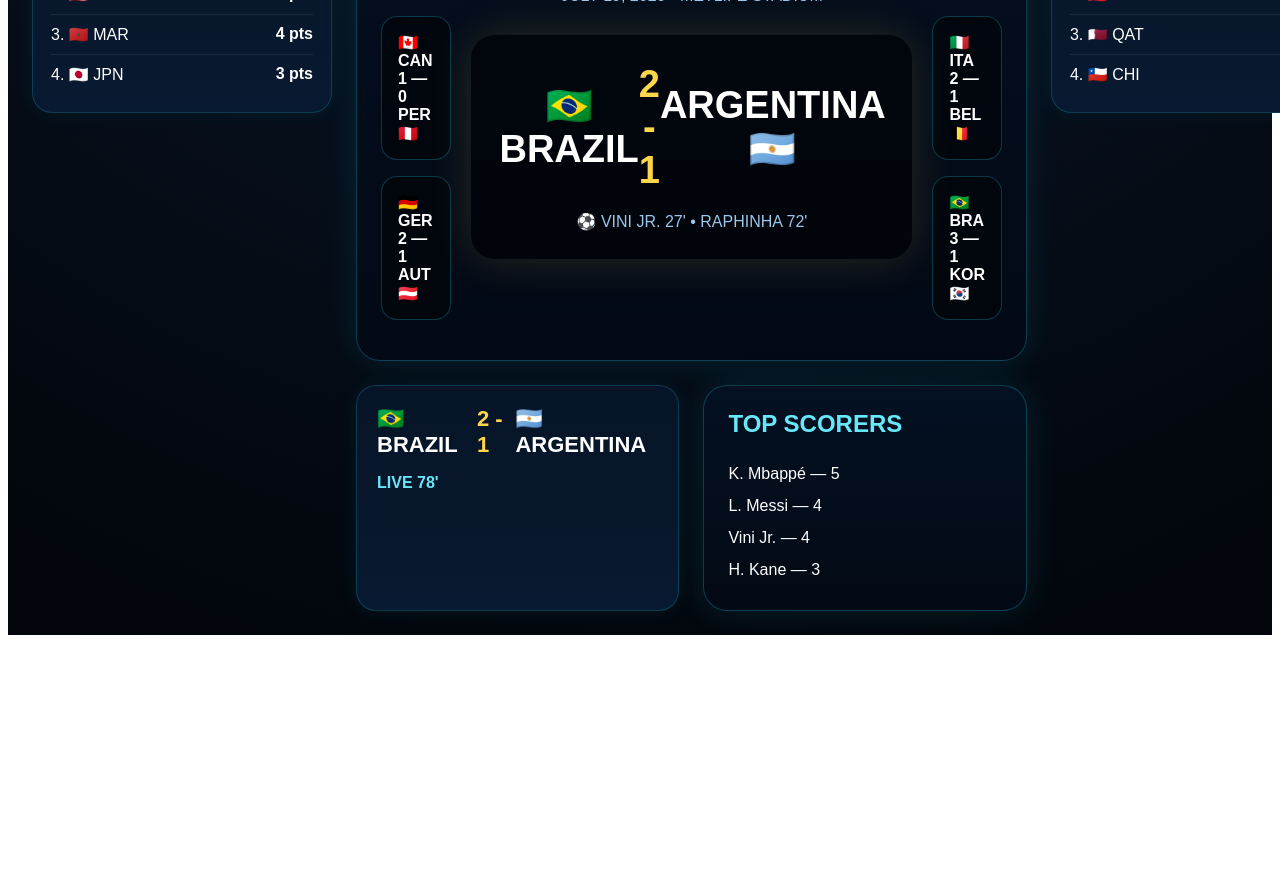
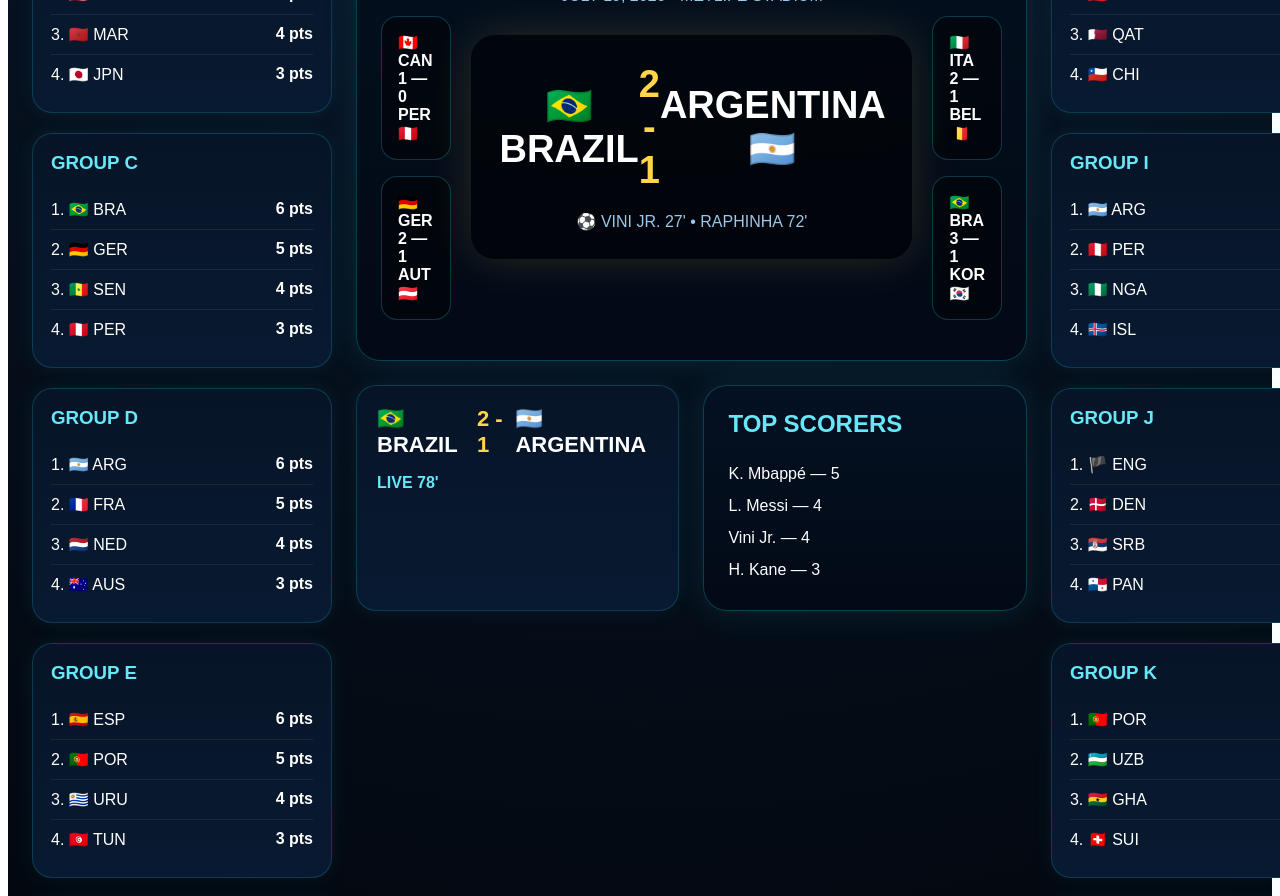
Before and after one commit to paulsmith27528/worldcup-liveboard, a Next.js app: page / in a window 1280 px wide. Shown: the part 600-1496 px from the top of the page. Before the commit the page ends 1243 px from the top, so only its background shows below. Built offline with nearby package versions, Linux system fonts and the light colour scheme.

Commit message:
Update index.tsx

```diff
--- a/pages/index.tsx
+++ b/pages/index.tsx
@@ -5,11 +5,19 @@
 const leftGroups = [
   { title: "GROUP A", teams: [{ name: "MEX", points: 6, flag: "🇲🇽" }, { name: "CAN", points: 5, flag: "🇨🇦" }, { name: "KOR", points: 4, flag: "🇰🇷" }, { name: "SWE", points: 3, flag: "🇸🇪" }] },
   { title: "GROUP B", teams: [{ name: "ENG", points: 6, flag: "🏴" }, { name: "USA", points: 5, flag: "🇺🇸" }, { name: "MAR", points: 4, flag: "🇲🇦" }, { name: "JPN", points: 3, flag: "🇯🇵" }] },
+  { title: "GROUP C", teams: [{ name: "BRA", points: 6, flag: "🇧🇷" }, { name: "GER", points: 5, flag: "🇩🇪" }, { name: "SEN", points: 4, flag: "🇸🇳" }, { name: "PER", points: 3, flag: "🇵🇪" }] },
+  { title: "GROUP D", teams: [{ name: "ARG", points: 6, flag: "🇦🇷" }, { name: "FRA", points: 5, flag: "🇫🇷" }, { name: "NED", points: 4, flag: "🇳🇱" }, { name: "AUS", points: 3, flag: "🇦🇺" }] },
+  { title: "GROUP E", teams: [{ name: "ESP", points: 6, flag: "🇪🇸" }, { name: "POR", points: 5, flag: "🇵🇹" }, { name: "URU", points: 4, flag: "🇺🇾" }, { name: "TUN", points: 3, flag: "🇹🇳" }] },
+  { title: "GROUP F", teams: [{ name: "COL", points: 6, flag: "🇨🇴" }, { name: "ITA", points: 5, flag: "🇮🇹" }, { name: "CIV", points: 4, flag: "🇨🇮" }, { name: "KSA", points: 3, flag: "🇸🇦" }] },
 ];
 
 const rightGroups = [
   { title: "GROUP G", teams: [{ name: "BEL", points: 6, flag: "🇧🇪" }, { name: "IRN", points: 5, flag: "🇮🇷" }, { name: "EGY", points: 4, flag: "🇪🇬" }, { name: "NZL", points: 3, flag: "🇳🇿" }] },
   { title: "GROUP H", teams: [{ name: "FRA", points: 6, flag: "🇫🇷" }, { name: "AUT", points: 5, flag: "🇦🇹" }, { name: "QAT", points: 4, flag: "🇶🇦" }, { name: "CHI", points: 3, flag: "🇨🇱" }] },
+  { title: "GROUP I", teams: [{ name: "ARG", points: 6, flag: "🇦🇷" }, { name: "PER", points: 5, flag: "🇵🇪" }, { name: "NGA", points: 4, flag: "🇳🇬" }, { name: "ISL", points: 3, flag: "🇮🇸" }] },
+  { title: "GROUP J", teams: [{ name: "ENG", points: 6, flag: "🏴" }, { name: "DEN", points: 5, flag: "🇩🇰" }, { name: "SRB", points: 4, flag: "🇷🇸" }, { name: "PAN", points: 3, flag: "🇵🇦" }] },
+  { title: "GROUP K", teams: [{ name: "POR", points: 6, flag: "🇵🇹" }, { name: "UZB", points: 5, flag: "🇺🇿" }, { name: "GHA", points: 4, flag: "🇬🇭" }, { name: "SUI", points: 3, flag: "🇨🇭" }] },
+  { title: "GROUP L", teams: [{ name: "CRO", points: 6, flag: "🇭🇷" }, { name: "BLR", points: 5, flag: "🇧🇾" }, { name: "ALG", points: 4, flag: "🇩🇿" }, { name: "CHN", points: 3, flag: "🇨🇳" }] },
 ];
 
 const leftBracket = [
```
